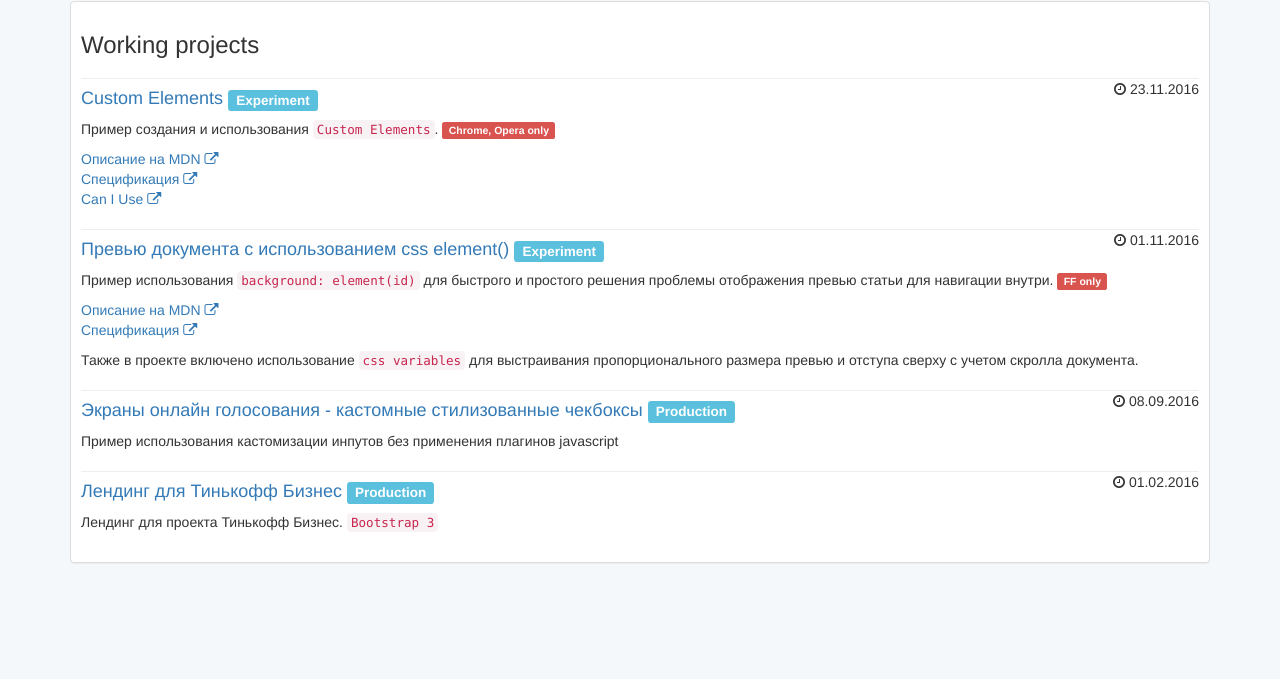
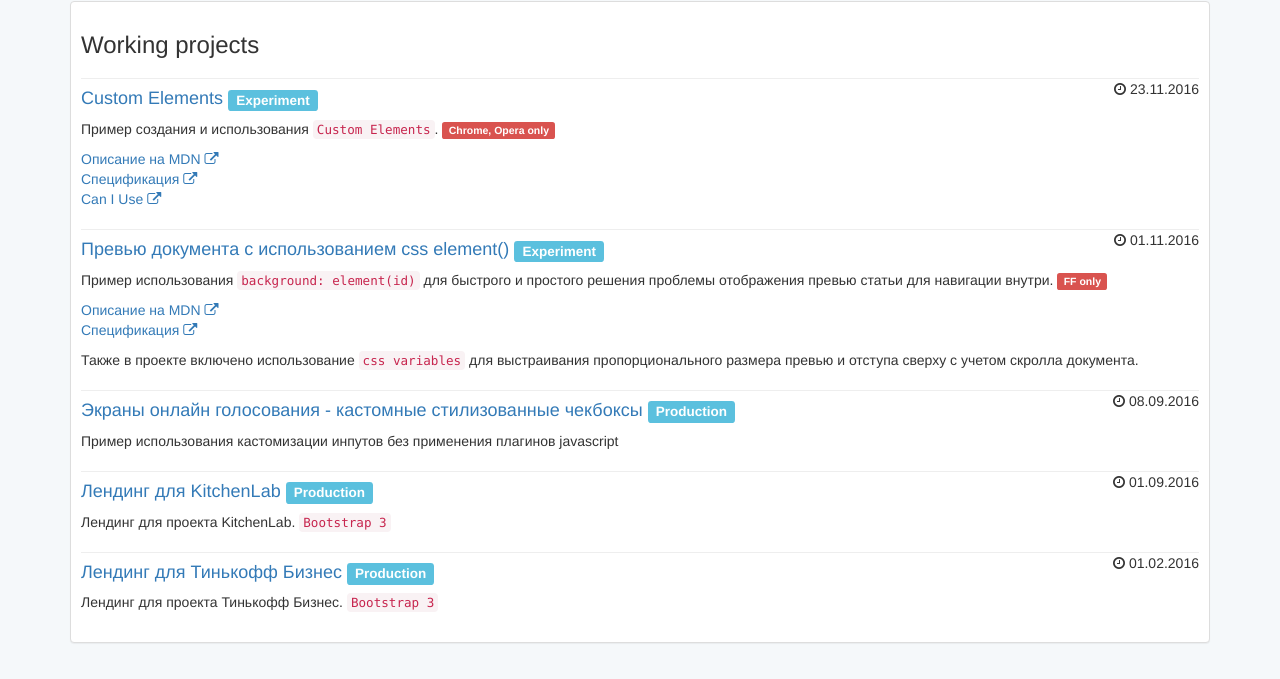
Before and after one commit to korosteleva/korosteleva.github.io, a website: page projects.html in a window 1280 px wide. Shown: the part 71-750 px from the top of the page. Drawn offline with Linux system fonts and the light colour scheme.

Commit message:
add kitchenLab project

```diff
--- a/projects.html
+++ b/projects.html
@@ -161,6 +161,23 @@
 					<div class="row">
 						<div class="col-xs-12 col-sm-8 col-md-8 col-lg-10">
 							<h4>
+								<a href="https://korosteleva.github.io/kitchen-lab/" target="_blank">Лендинг для KitchenLab</a> <span class="label label-info">Production</span>
+							</h4>
+						</div>
+						<div class="col-xs-12 col-sm-4 col-md-4 col-lg-2 text-right">
+							<i class="fa fa-clock-o"></i> 01.09.2016
+						</div>
+					</div>
+
+					<p>
+						Лендинг для проекта KitchenLab. <code>Bootstrap 3</code>
+					</p>
+				</div>
+
+				<div class="work-project">
+					<div class="row">
+						<div class="col-xs-12 col-sm-8 col-md-8 col-lg-10">
+							<h4>
 								<a href="https://korosteleva.github.io/tinkoff-landing/" target="_blank">Лендинг для Тинькофф Бизнес</a> <span class="label label-info">Production</span>
 							</h4>
 						</div>
```
